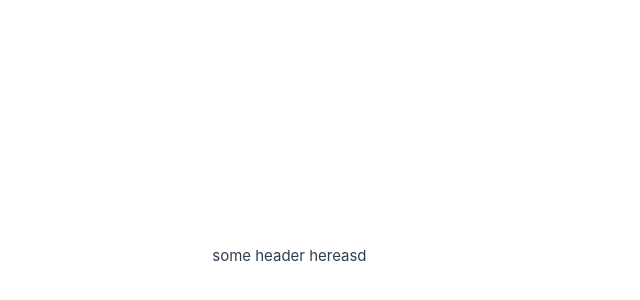
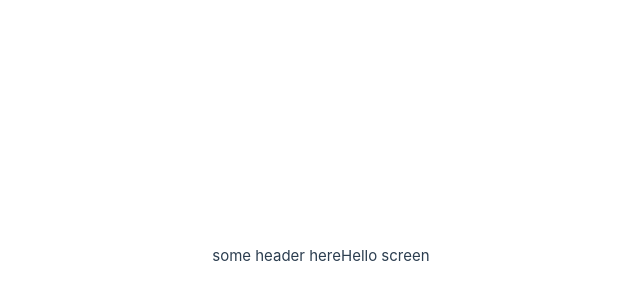
Before and after one commit to spineag/velovarash, a Vue app: page / in a window 1280 px wide. Shown: the part 144-444 px from the top of the page, without its empty margins (299-939 px from the left). Built offline with nearby package versions, Linux system fonts and the light colour scheme.

Commit message:
add tailwind

```diff
--- a/package.json
+++ b/package.json
@@ -18,9 +18,12 @@
     "@rushstack/eslint-patch": "^1.2.0",
     "@vitejs/plugin-vue": "^4.0.0",
     "@vue/eslint-config-prettier": "^7.1.0",
+    "autoprefixer": "^10.4.14",
     "eslint": "^8.34.0",
     "eslint-plugin-vue": "^9.9.0",
+    "postcss": "^8.4.23",
     "prettier": "^2.8.4",
+    "tailwindcss": "^3.3.2",
     "vite": "^4.1.4"
   }
 }
--- /dev/null
+++ b/postcss.config.js
@@ -0,0 +1,6 @@
+module.exports = {
+  plugins: {
+    tailwindcss: {},
+    autoprefixer: {},
+  },
+}
--- a/src/assets/base.css
+++ b/src/assets/base.css
@@ -1,4 +1,8 @@
 /* color palette from <https://github.com/vuejs/theme> */
+@tailwind base;
+@tailwind components;
+@tailwind utilities;
+
 :root {
   --vt-c-white: #ffffff;
   --vt-c-white-soft: #f8f8f8;
--- /dev/null
+++ b/src/components/homepage/HelloScreen.vue
@@ -0,0 +1,12 @@
+<script setup>
+</script>
+
+<template>
+    <div>
+        Hello screen
+    </div>
+</template>
+
+<style scoped>
+
+</style>
--- a/src/views/MainPageView.vue
+++ b/src/views/MainPageView.vue
@@ -1,5 +1,6 @@
 <script setup>
 import MainHeader from '../components/MainHeader.vue'
+import HelloScreen from '../components/homepage/HelloScreen.vue'
 </script>
 
 <template>
@@ -8,7 +9,7 @@
   </header>
 
   <main>
-    asd
+    <HelloScreen />
   </main>
 
   <footer>
--- /dev/null
+++ b/tailwind.config.js
@@ -0,0 +1,11 @@
+/** @type {import('tailwindcss').Config} */
+module.exports = {
+  content: [
+    "./index.html",
+    "./src/**/*.{vue,js,ts,jsx,tsx}",
+  ],
+  theme: {
+    extend: {},
+  },
+  plugins: [],
+}
```
Also changed, not shown: 1 other file (tests, documents, lock files or other folders).
